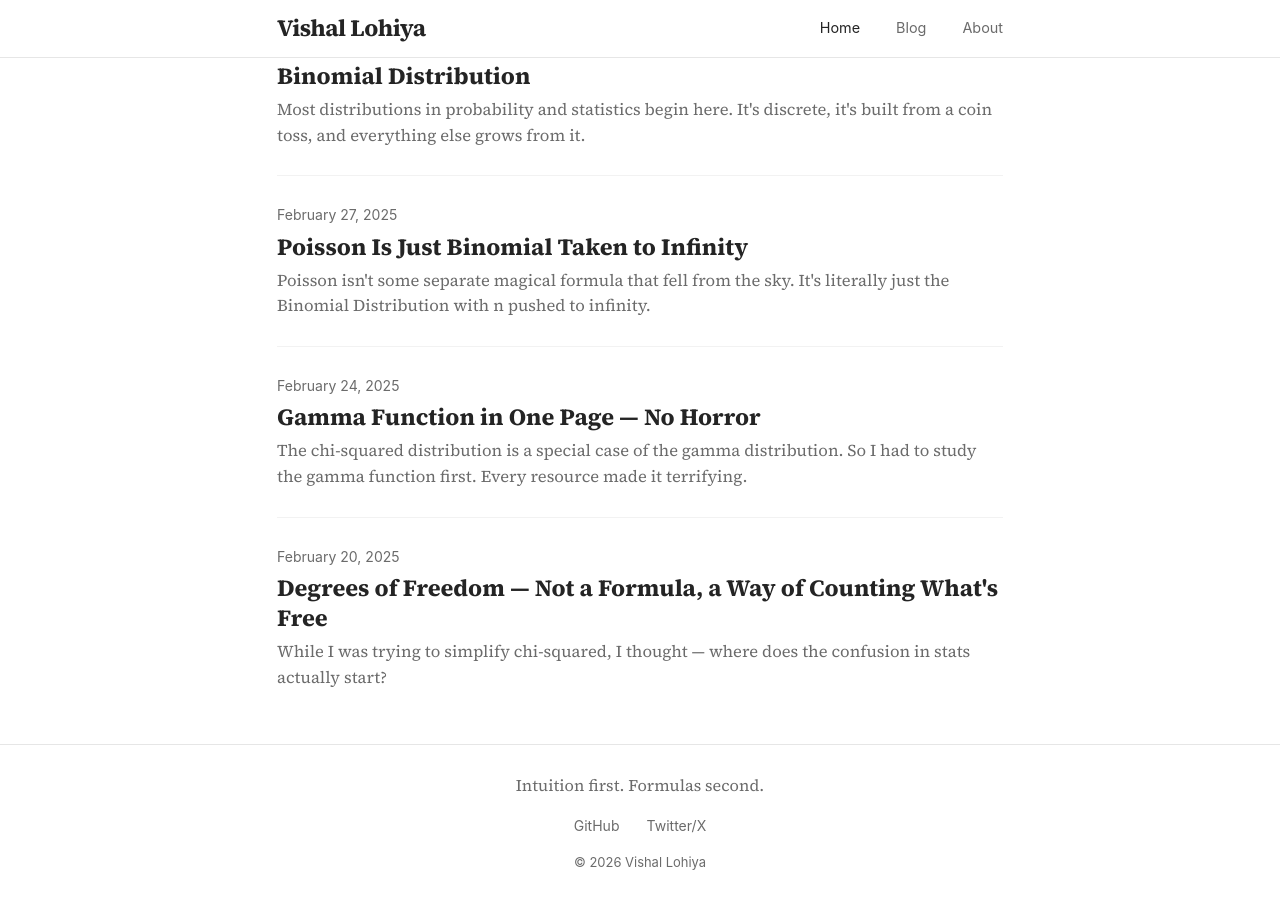
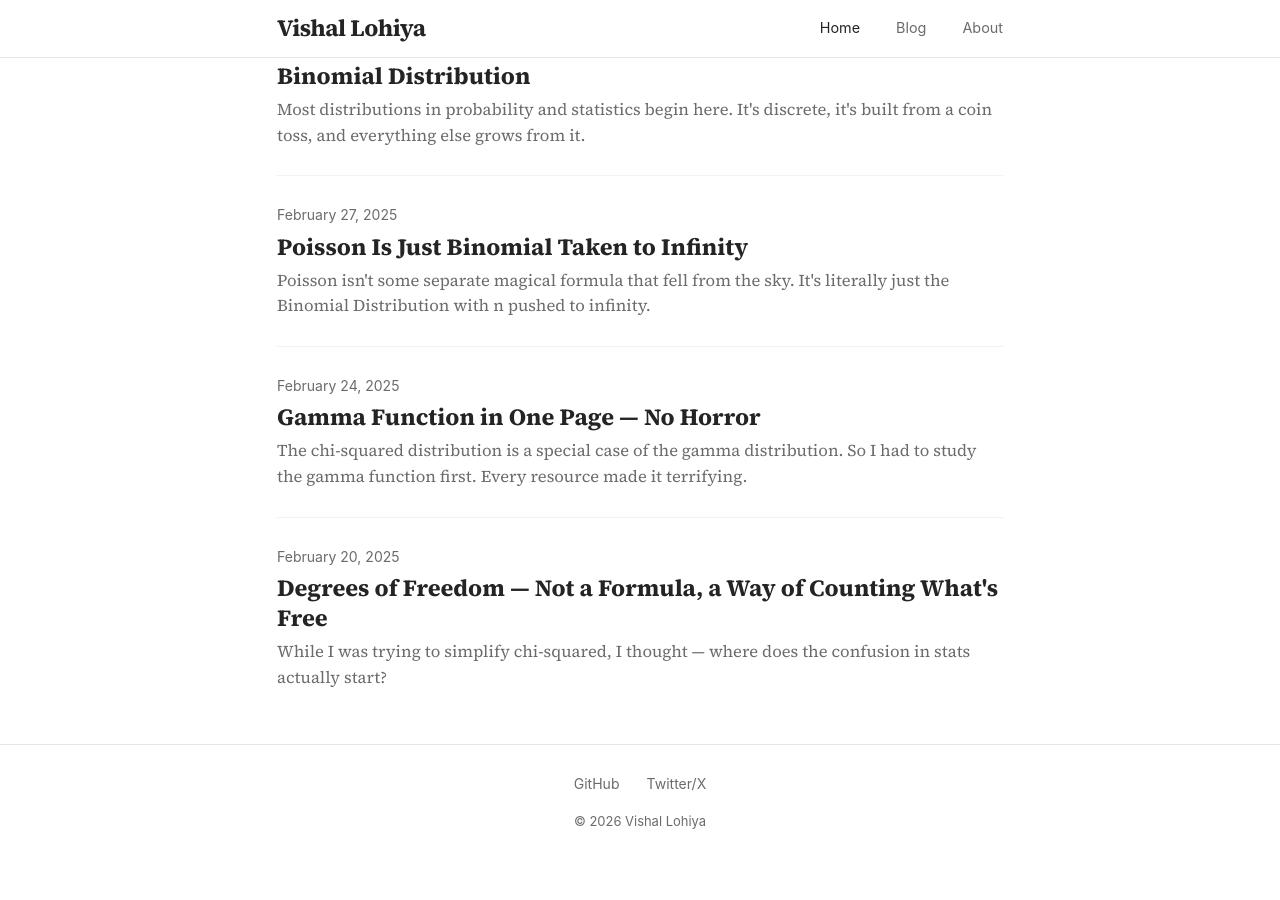
Before and after one commit to vishall4/vishall4.github.io, a Jekyll site: the page built from index.html, in a window 1280 px wide and 900 px high, scrolled down 515 px. Built offline with Jekyll 4.4.1, drawn with Linux system fonts in a browser that asks for light colours; after the commit the page ends 1374 px from its top, so only the background shows below that.

Commit message:
Remove footer philosophy text

```diff
--- a/_layouts/default.html
+++ b/_layouts/default.html
@@ -28,7 +28,6 @@
 
   <footer class="site-footer">
     <div class="footer-inner">
-      <p class="footer-philosophy">Intuition first. Formulas second.</p>
       <div class="footer-links">
         {% if site.social.github != "" %}<a href="https://github.com/{{ site.social.github }}" target="_blank">GitHub</a>{% endif %}
         {% if site.social.twitter != "" %}<a href="https://x.com/{{ site.social.twitter }}" target="_blank">Twitter/X</a>{% endif %}
```
